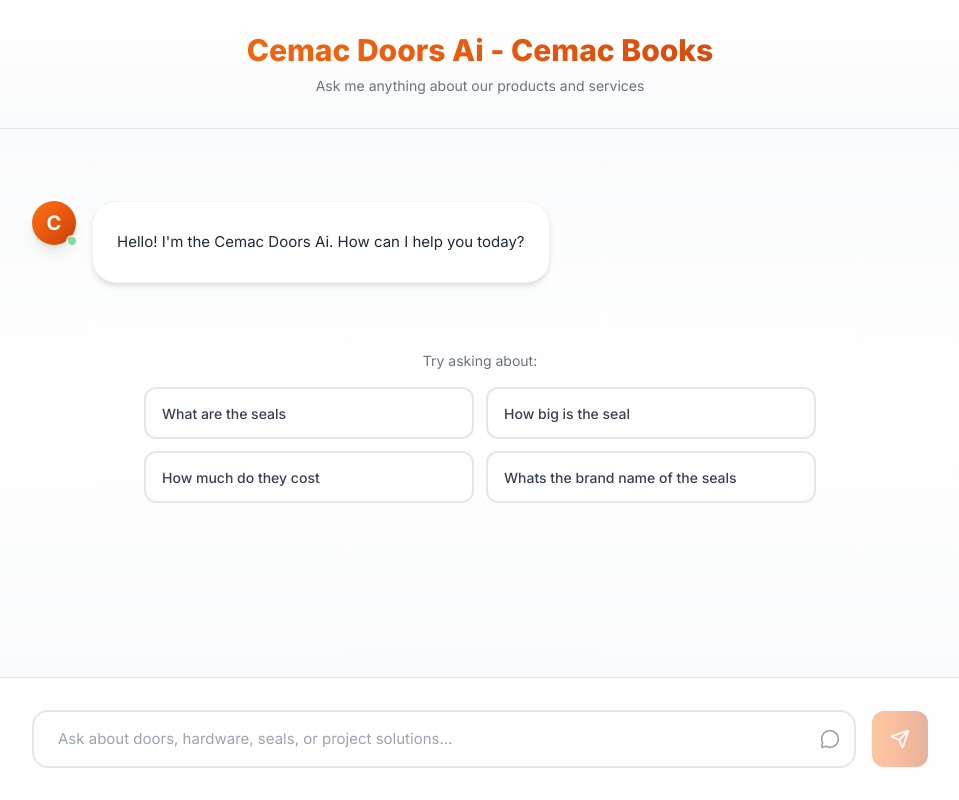
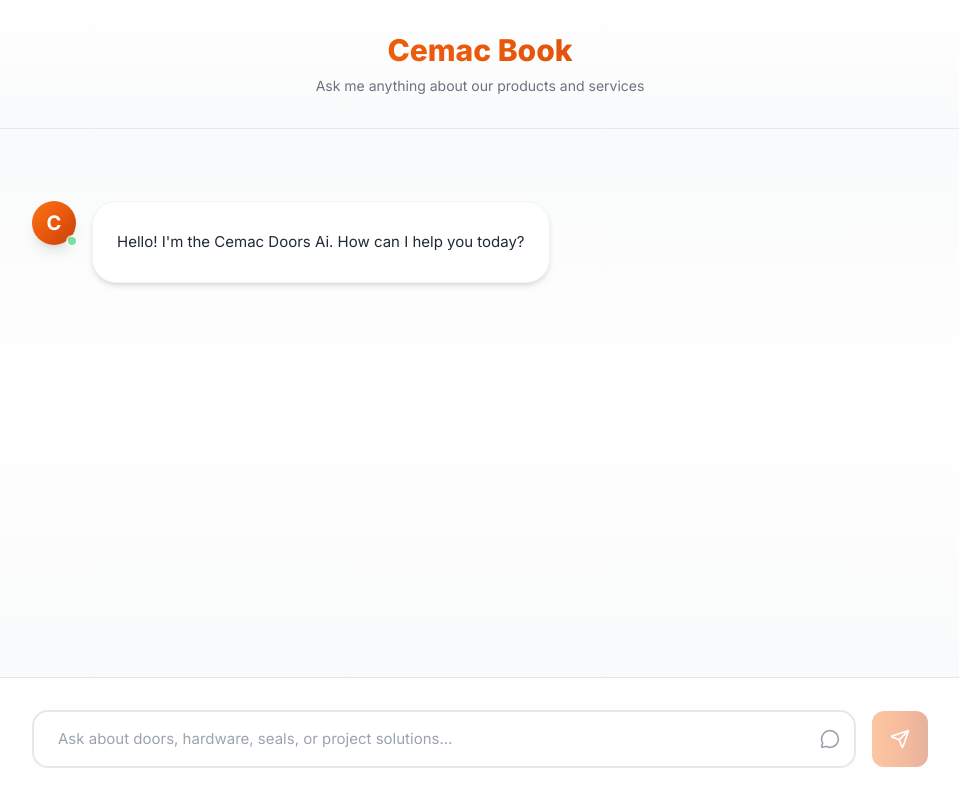
Before and after one commit to Emma-AIIT/cemac-ai-chatbot, a Next.js app: page / in a window 1280 px wide. Shown: the whole page, without its empty margins (160-1119 px from the left). Built offline with nearby package versions, Linux system fonts and the light colour scheme.

Commit message:
changed title & removed suggestions questions

```diff
--- a/src/app/components/ChatHeader.tsx
+++ b/src/app/components/ChatHeader.tsx
@@ -12,7 +12,7 @@
       <div className="max-w-5xl mx-auto px-8 py-8">
         <div className="text-center">
           <h1 className="text-3xl font-extrabold text-transparent bg-clip-text bg-gradient-to-r from-orange-500 via-orange-600 to-orange-700 mb-2">
-            Cemac Doors Ai - Cemac Books
+            Cemac Book
           </h1>
           <p className="text-sm text-gray-500 font-normal">
             Ask me anything about our products and services
--- a/src/app/components/SuggestedQuestions.tsx
+++ b/src/app/components/SuggestedQuestions.tsx
@@ -1,64 +1,64 @@
-'use client';
+// 'use client';
 
-/**
- * Props interface for SuggestedQuestions component
- */
-interface SuggestedQuestionsProps {
-  /** Callback function called when a suggested question is selected */
-  onQuestionSelect: (question: string) => void;
-}
+// /**
+//  * Props interface for SuggestedQuestions component
+//  */
+// interface SuggestedQuestionsProps {
+//   /** Callback function called when a suggested question is selected */
+//   onQuestionSelect: (question: string) => void;
+// }
 
-/**
- * SuggestedQuestions Component
- *
- * Displays a grid of suggested questions to help users get started.
- * Only shows when there's just the welcome message (messages.length === 1).
- * Provides quick access to common queries about CEMAC products and services.
- */
-export const SuggestedQuestions = ({ onQuestionSelect }: SuggestedQuestionsProps) => {
-  const suggestedQuestions = [
-    "What are the seals",
-    "How big is the seal",
-    "How much do they cost",
-    "Whats the brand name of the seals"
-  ];
+// /**
+//  * SuggestedQuestions Component
+//  *
+//  * Displays a grid of suggested questions to help users get started.
+//  * Only shows when there's just the welcome message (messages.length === 1).
+//  * Provides quick access to common queries about CEMAC products and services.
+//  */
+// export const SuggestedQuestions = ({ onQuestionSelect }: SuggestedQuestionsProps) => {
+//   const suggestedQuestions = [
+//     "What are the seals",
+//     "How big is the seal",
+//     "How much do they cost",
+//     "Whats the brand name of the seals"
+//   ];
 
-  const handleQuestionClick = (question: string) => {
-    onQuestionSelect(question);
-  };
+//   const handleQuestionClick = (question: string) => {
+//     onQuestionSelect(question);
+//   };
 
-  const handleKeyPress = (event: React.KeyboardEvent, question: string) => {
-    if (event.key === 'Enter' || event.key === ' ') {
-      event.preventDefault();
-      onQuestionSelect(question);
-    }
-  };
+//   const handleKeyPress = (event: React.KeyboardEvent, question: string) => {
+//     if (event.key === 'Enter' || event.key === ' ') {
+//       event.preventDefault();
+//       onQuestionSelect(question);
+//     }
+//   };
 
-  return (
-    <div className="fade-in flex justify-center w-full">
-      <div className="mb-6 max-w-4xl w-full">
-        <p className="text-sm text-gray-500 text-center mb-4">
-          Try asking about:
-        </p>
+//   return (
+//     <div className="fade-in flex justify-center w-full">
+//       <div className="mb-6 max-w-4xl w-full">
+//         <p className="text-sm text-gray-500 text-center mb-4">
+//           Try asking about:
+//         </p>
 
-        {/* Desktop: 2x2 grid, Mobile: 2x1 grid */}
-        <div className="grid grid-cols-1 md:grid-cols-2 gap-3 max-w-2xl mx-auto">
-          {suggestedQuestions.map((question, index) => (
-            <button
-              key={index}
-              onClick={() => handleQuestionClick(question)}
-              onKeyDown={(e) => handleKeyPress(e, question)}
-              className="bg-white border-2 border-gray-200 hover:border-orange-500 rounded-xl px-4 py-3 text-left transition-all duration-200 hover:shadow-lg hover:scale-105 focus:outline-none focus:ring-2 focus:ring-orange-500 focus:ring-offset-2"
-              aria-label={`Ask: ${question}`}
-              tabIndex={0}
-            >
-              <span className="text-[14px] text-gray-700 font-medium">
-                {question}
-              </span>
-            </button>
-          ))}
-        </div>
-      </div>
-    </div>
-  );
-};
+//         {/* Desktop: 2x2 grid, Mobile: 2x1 grid */}
+//         <div className="grid grid-cols-1 md:grid-cols-2 gap-3 max-w-2xl mx-auto">
+//           {suggestedQuestions.map((question, index) => (
+//             <button
+//               key={index}
+//               onClick={() => handleQuestionClick(question)}
+//               onKeyDown={(e) => handleKeyPress(e, question)}
+//               className="bg-white border-2 border-gray-200 hover:border-orange-500 rounded-xl px-4 py-3 text-left transition-all duration-200 hover:shadow-lg hover:scale-105 focus:outline-none focus:ring-2 focus:ring-orange-500 focus:ring-offset-2"
+//               aria-label={`Ask: ${question}`}
+//               tabIndex={0}
+//             >
+//               <span className="text-[14px] text-gray-700 font-medium">
+//                 {question}
+//               </span>
+//             </button>
+//           ))}
+//         </div>
+//       </div>
+//     </div>
+//   );
+// };
--- a/src/app/page.tsx
+++ b/src/app/page.tsx
@@ -4,7 +4,7 @@
 import { ChatHeader } from './components/ChatHeader';
 import { ChatMessage } from './components/ChatMessage';
 import { ChatInput } from './components/ChatInput';
-import { SuggestedQuestions } from './components/SuggestedQuestions';
+// import { SuggestedQuestions } from './components/SuggestedQuestions';
 import type { Message, ChatRequest, ChatResponse } from './types';
 
 // Next.js API route endpoint - this keeps the webhook URL secure on the server side
@@ -176,11 +176,6 @@
               />
             ))}
 
-            {/* Suggested Questions - only show when there's just the welcome message */}
-            {messages.length === 1 && !isLoading && (
-              <SuggestedQuestions onQuestionSelect={handleSendMessage} />
-            )}
-
             {/* Loading indicator */}
             {isLoading && (
               <div className="flex justify-center w-full message-slide-up">
```
Also changed, not shown: 1 other file (tests, documents, lock files or other folders).
